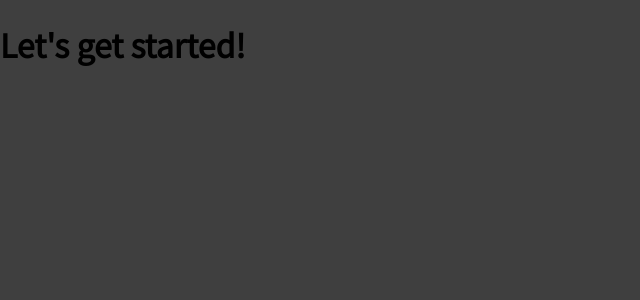
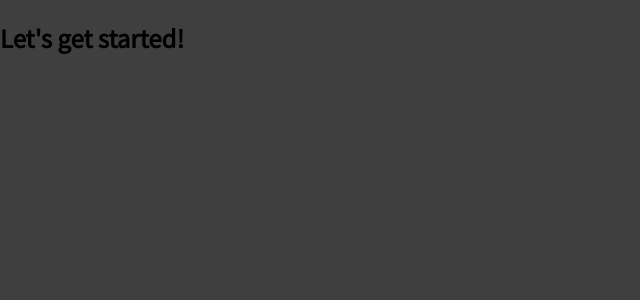
Before and after one commit to dev-thug/react-guide, a JavaScript app: page / in a window 1280 px wide. Shown: the top 300 px of the page, without its empty margins (0-640 px from the left). Built offline with nearby package versions, Linux system fonts and the light colour scheme.

Commit message:
update div태그 추가

```diff
--- a/src/App.js
+++ b/src/App.js
@@ -1,6 +1,8 @@
 function App() {
     return (
-        <h1>Let's get started!</h1>
+        <div>
+            <h2>Let's get started!</h2>
+        </div>
     );
 }
 
```
